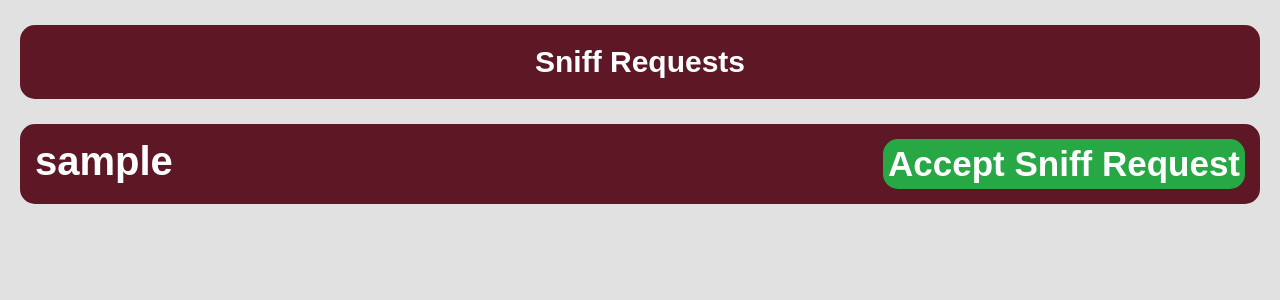
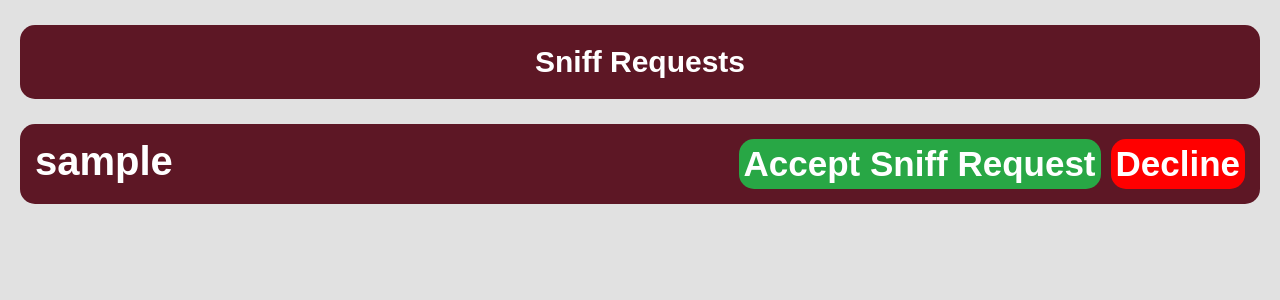
Before and after one commit to Ragnarok9401/intro_software_eng_jf1774, a Django app: template DawgHouse/homepage/templates/accept_sniffs_example.html in a window 1280 px wide. Shown: the top 300 px of the page. Run offline with Django 4.2, Linux system fonts and the light colour scheme; the template is opened without the code that fills it: values that come from a table or form of the project are taken from there, others are empty; a user stored in the database is signed in; tables that the repository leaves empty hold one stand-in row (values such as "Sample post"); parts of the project's set-up code (start-up, migrations or seed data) failed here and were passed over.

Commit message:
Added Decline to sniff request
Added html, css to decline link to sniff request. Added views.py and urls.py to it as well but views need the actual logic to make it work.

```diff
--- a/DawgHouse/homepage/templates/accept_sniffs_example.html
+++ b/DawgHouse/homepage/templates/accept_sniffs_example.html
@@ -56,6 +56,29 @@
             background-color: #218838;
             color: black;
         }
+        .accept_request_link:active {
+            box-shadow: 0 5px #666;
+            transform: translateY(4px);
+        }
+        .decline-button {
+            color: #fff;
+            font-size: 35px;
+            margin-left: 10px;
+            background-color: Red;
+            border-radius: 5px;
+            padding: 5px;
+            text-decoration: none;
+            border-radius: 15px;
+            float: right;
+        }
+        .decline-button:hover {
+            background-color: #961620 ;
+            color: black;
+        }
+        .decline-button:active {
+            box-shadow: 0 5px #666;
+            transform: translateY(4px);
+        }
     </style>
 </head>
 
@@ -66,8 +89,8 @@
         {% if sniff_request.to_user == request.user %}
         <li>
             <h1 class="from_user">{{sniff_request.from_user}}
-                <a href="/accept_sniff_request/{{sniff_request.id}}/" class="accept_request_link">Accept Sniff
-                    Request</a>
+                <a href="/decline_sniff_request/{{sniff_request.id}}" class="decline-button">Decline</a>
+                <a href="/accept_sniff_request/{{sniff_request.id}}/" class="accept_request_link">Accept Sniff Request</a>
             </h1>
         </li>
         {% endif %}
--- a/DawgHouse/homepage/urls.py
+++ b/DawgHouse/homepage/urls.py
@@ -16,6 +16,11 @@ urlpatterns = [
         views.accept_sniff_request,
         name="accept_sniff_request",
     ),
+    path(
+        "decline_sniff_request/<int:request_ID>/",
+        views.decline_sniff_request,
+        name="decline_sniff_request",
+    )
     path("accept_example/", views.accept_example_view, name="accept_example"),
     path("send_example/", views.send_example_view, name="send_example"),
     path("profile/<str:username>/", views.ProfileView, name="profile"),
--- a/DawgHouse/homepage/views.py
+++ b/DawgHouse/homepage/views.py
@@ -101,6 +101,9 @@ def accept_sniff_request(request, request_ID):
         return redirect("home_view")
     else:
         return HttpResponse("home_view")
+
+@login_required
+def decline_sniff_request(request, request_ID):
 
 
 @login_required
```
